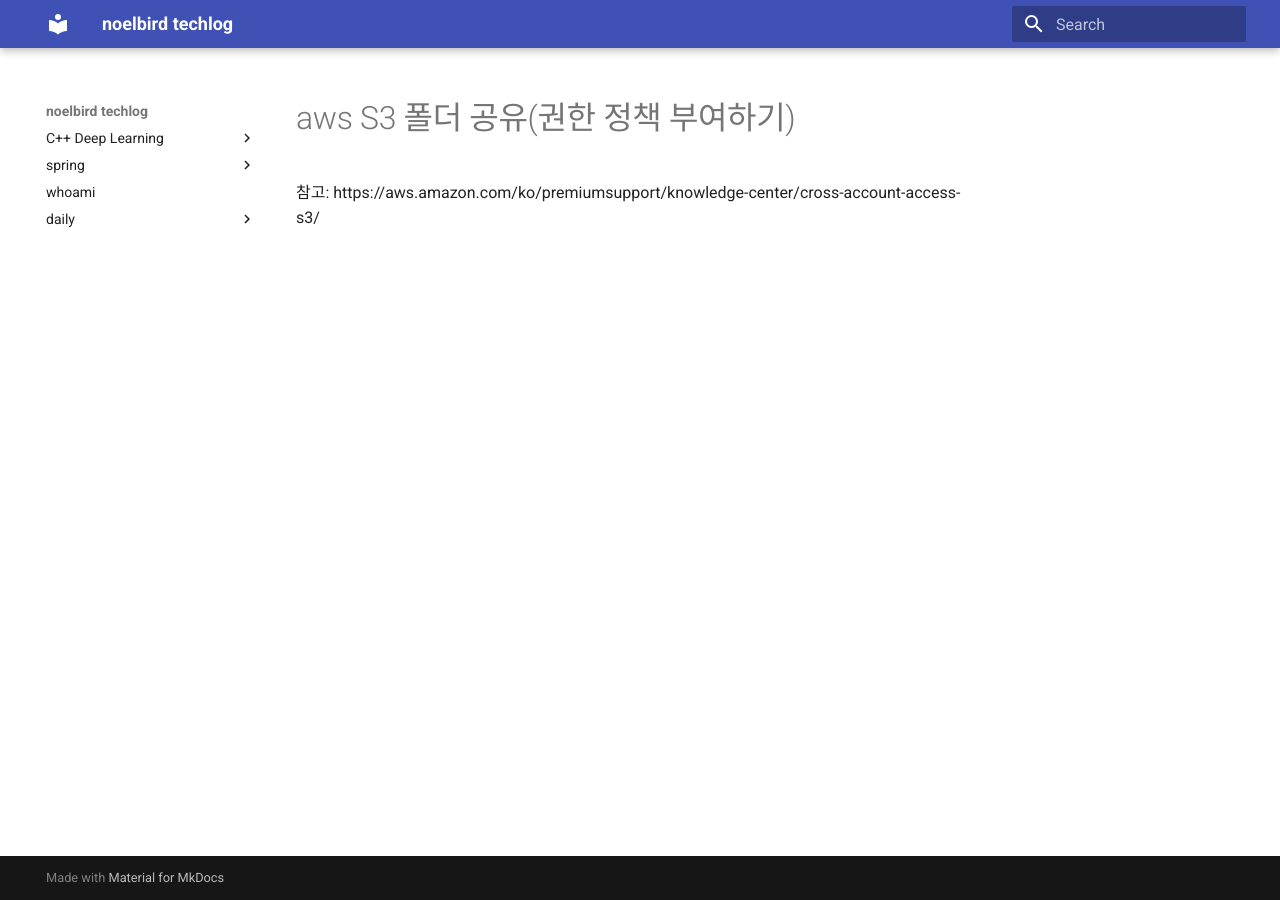
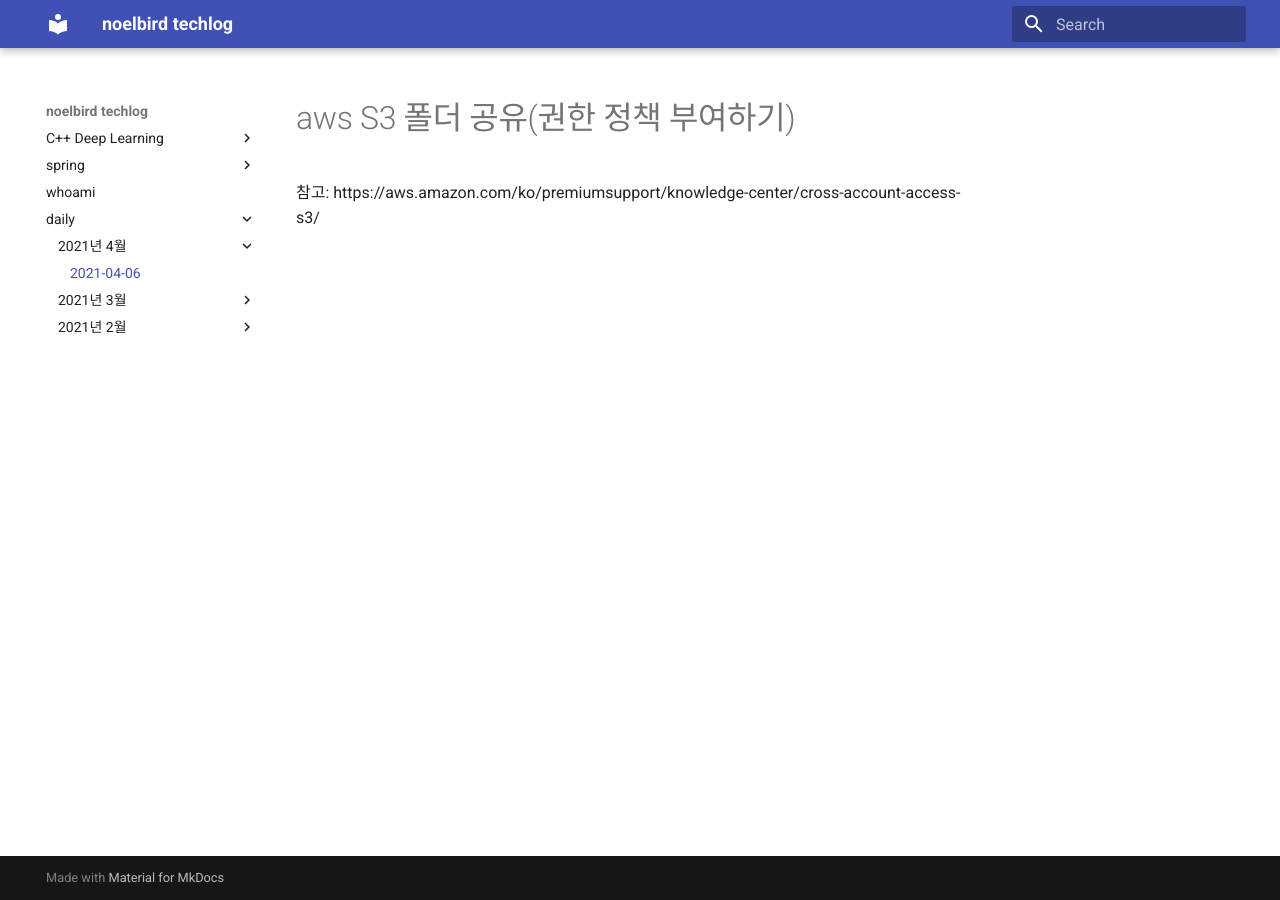
Before and after one commit to NoelBird/noelbird.github.io, an MkDocs documentation site: the page built from docs/daily/2021-04-06.md, in a window 1280 px wide. Built offline with MkDocs 1.6.1 and Material for MkDocs 9.7.7, drawn with Linux system fonts in a browser that asks for light colours; nearby versions of some CDN libraries.

Commit message:
update index

```diff
--- a/mkdocs.yml
+++ b/mkdocs.yml
@@ -29,7 +29,10 @@
     - intro: spring/01.md
   - whoami: whoami/aboutme.md
   - daily:
+    - 2021년 4월:
+      - '2021-04-06': 'daily/2021-04-06.md'
     - 2021년 3월:
+      - '2021-03-29': 'daily/2021-03-29.md'
       - '2021-03-28': 'daily/2021-03-28.md'
       - '2021-03-24': 'daily/2021-03-24.md'
       - '2021-03-22': 'daily/2021-03-22.md'
```
